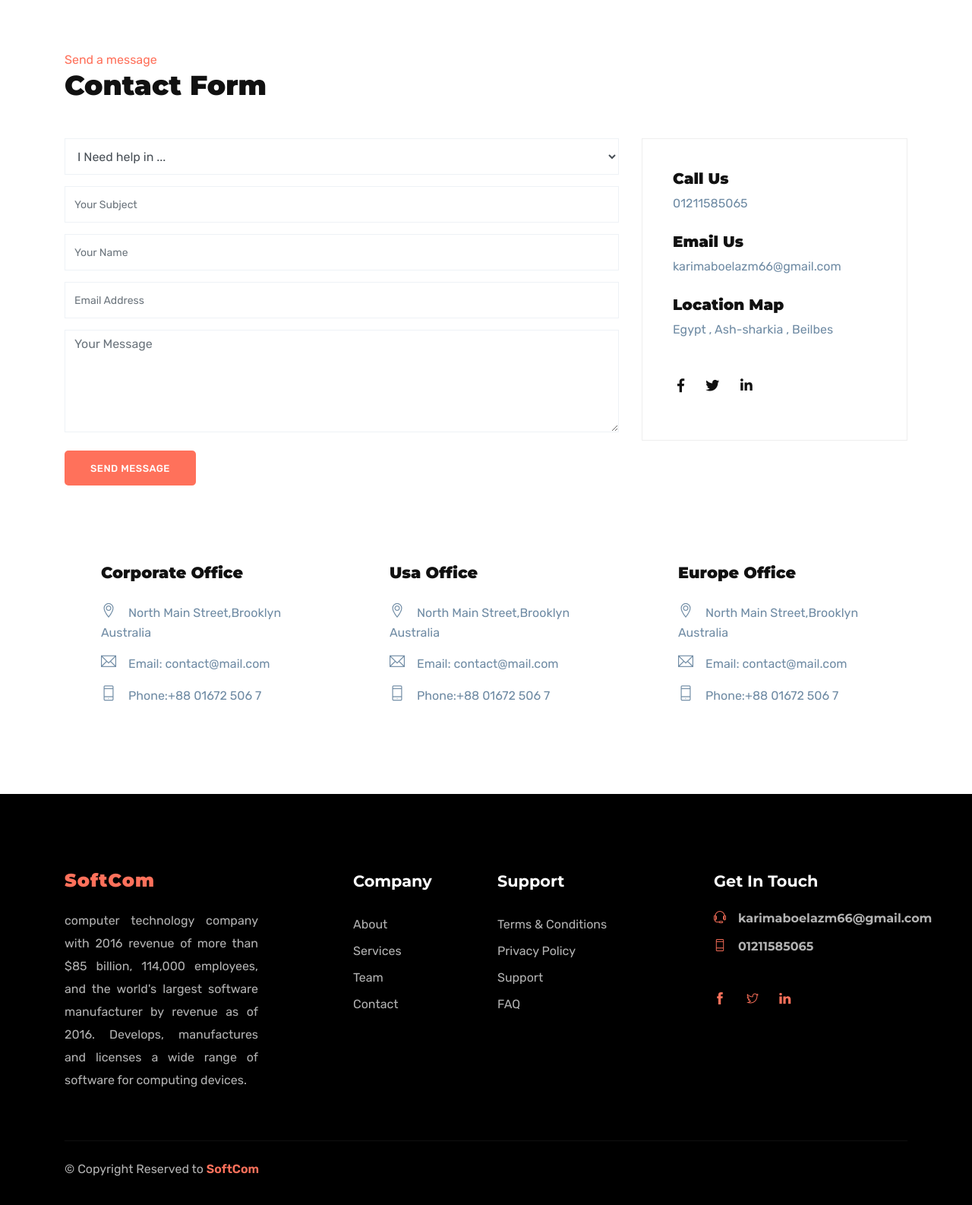
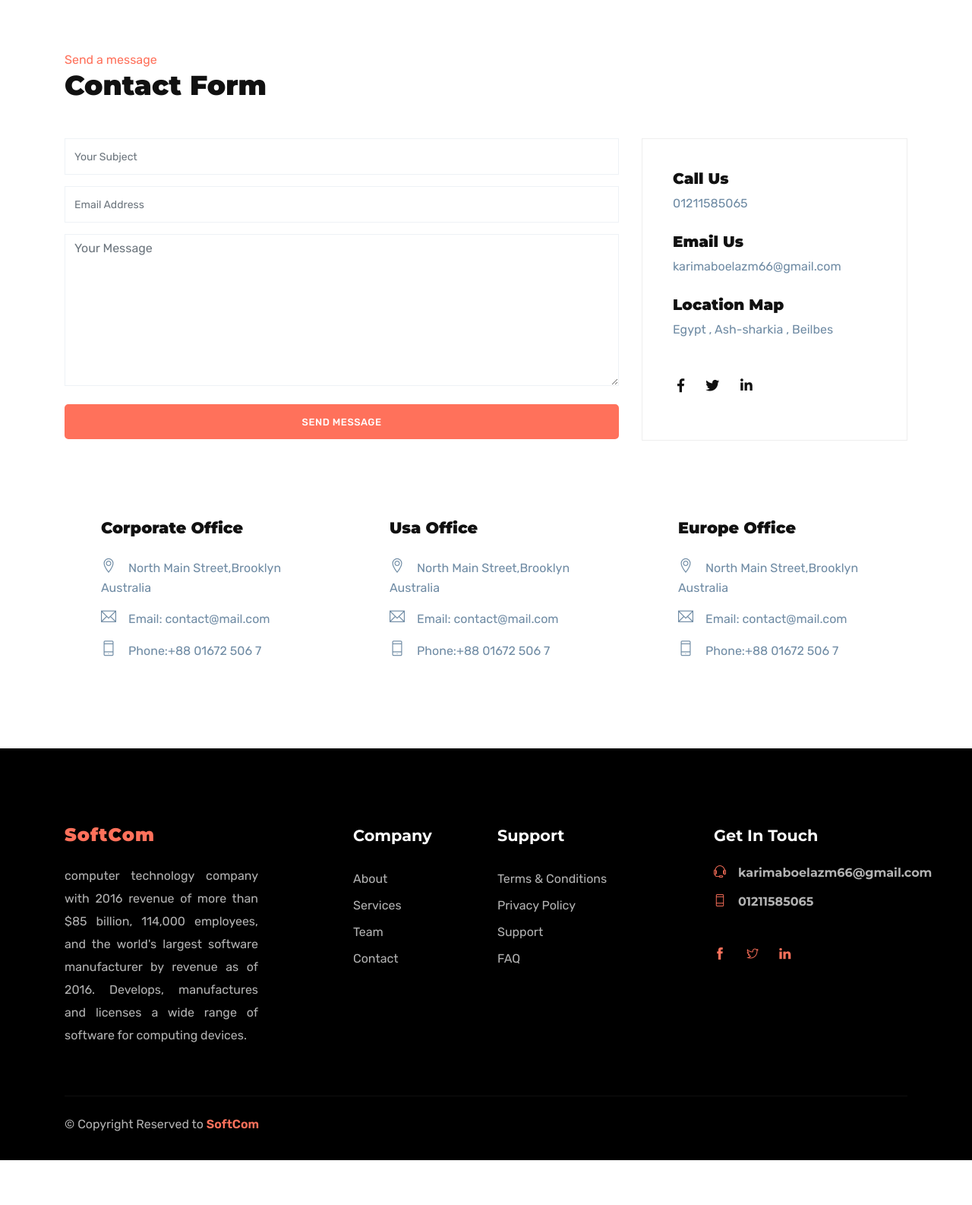
Before and after one commit to karim-aboelazm/SoftCom, a Django app: page /contact-us/ in a window 1280 px wide. Shown: the part 358-1944 px from the top of the page at 76% size. After the commit the page ends 1885 px from the top, so only its background shows below. Run offline with Django 4.2, Linux system fonts and the light colour scheme; data comes from the database, SQL or seed files in the repository; both versions use the stored data as it was after the commit; some libraries are stand-ins or nearby versions.

Commit message:
Adding Send_mails

```diff
--- /dev/null
+++ b/STARTUP/froms.py
@@ -0,0 +1,6 @@
+from django import forms
+
+class ContactForm(forms.Form):
+    subject = forms.CharField(widget=forms.TextInput())
+    email = forms.CharField(widget=forms.EmailInput())
+    msg = forms.CharField(widget=forms.TextInput())
--- a/STARTUP/templates/contact_pages/contact_us.html
+++ b/STARTUP/templates/contact_pages/contact_us.html
@@ -16,31 +16,10 @@
 
         <div class="row">
           <div class="col-lg-8">
-            <form id="contact-form" class="contact__form " method="post" action="mail.php">
-              <!-- form message -->
-              <div class="row">
-                <div class="col-12">
-                  <div class="alert alert-success contact__msg" style="display: none" role="alert">
-                    Your message was sent successfully.
-                  </div>
-                </div>
-              </div>
-
-              <div class="form-group">
-                <select class="form-control" id="exampleFormControlSelect1">
-                  <option>I Need help in ...</option>
-                  {% for cat in categories  %}
-                  <option>{{cat}}</option>
-                  {% endfor %}
-                </select>
-              </div>
-
+            <form  class="" method="post" action="/contact-us/">
+              {% csrf_token %}
               <div class="form-group">
                 <input name="subject" id="subject" type="text" class="form-control" placeholder="Your Subject">
-              </div>
-
-              <div class="form-group">
-                <input name="name" id="name" type="text" class="form-control" placeholder="Your Name">
               </div>
 
               <div class="form-group">
@@ -48,10 +27,9 @@
               </div>
 
               <div class="form-group-2 mb-4">
-                <textarea name="message" id="message" class="form-control" rows="4"
-                  placeholder="Your Message"></textarea>
+                <textarea name="msg" id="message" class="form-control" rows="6" style="height: 200px;" placeholder="Your Message"></textarea>
               </div>
-              <button class="btn btn-main" name="submit" type="submit">Send Message</button>
+              <button class="col-md-12 btn btn-main" name="submit" type="submit">Send Message</button>
             </form>
           </div>
 
--- a/STARTUP/urls.py
+++ b/STARTUP/urls.py
@@ -8,7 +8,10 @@ urlpatterns = [
     path('about-us/', AboutView.as_view(), name='about'),
     path('services/', ServiesView.as_view(), name='services'),
     path('contact-us/', ContactView.as_view(), name='contact'),
-    path('project/<slug:slug>/', Project_Done_Details.as_view(), name='project_done_details'),
+    path('project/<slug:slug>/', Project_Done_DetailsView.as_view(), name='project_done_details'),
+    path('all-categories/', CategoryView.as_view(), name='category'),
+
+
     path('accounts/', include('allauth.urls')),
     path('logout', LogoutView.as_view()),
 ]
--- a/STARTUP/views.py
+++ b/STARTUP/views.py
@@ -1,5 +1,10 @@
-from django.views.generic import TemplateView,DetailView
+from django.views.generic import TemplateView,DetailView,ListView,FormView
 from django.shortcuts import render
+from .froms import ContactForm
+from django.urls import reverse_lazy,reverse
+from django.core.mail import send_mail
+from django.conf import settings
+
 from .models import *
 
 class HomeView(TemplateView):
@@ -26,7 +31,6 @@ class AboutView(TemplateView):
         context["bg"] = Site_bg_Images.objects.latest('pk')
         return context
 
-
 class ServiesView(TemplateView):
     template_name = 'services_pages/services.html'
     def get_context_data(self, **kwargs):
@@ -38,8 +42,18 @@ class ServiesView(TemplateView):
         context["bg"] = Site_bg_Images.objects.latest('pk')
         return context
 
-class ContactView(TemplateView):
+class ContactView(FormView):
     template_name = 'contact_pages/contact_us.html'
+    form_class = ContactForm
+    success_url = reverse_lazy('startup:contact')
+    def form_valid(self,form):
+        subject = form.cleaned_data.get('subject')
+        email = form.cleaned_data['email']
+        msg = form.cleaned_data['msg']
+        myemail = settings.EMAIL_HOST_USER
+        send_mail(subject,msg,myemail,[email],fail_silently = False)
+        return super().form_valid(form)
+
     def get_context_data(self, **kwargs):
         context = super().get_context_data(**kwargs)
         context["com"] = Company.objects.latest('pk')
@@ -48,7 +62,7 @@ class ContactView(TemplateView):
         context["bg"] = Site_bg_Images.objects.latest('pk')
         return context
 
-class Project_Done_Details(TemplateView):
+class Project_Done_DetailsView(TemplateView):
     template_name = 'project_done_pages/project_done_details.html'
     def get_context_data(self, **kwargs):
         context = super().get_context_data(**kwargs)
@@ -58,3 +72,13 @@ class Project_Done_Details(TemplateView):
         context["categories"] = Job_Categories.objects.all().order_by('-pk')
         context["bg"] = Site_bg_Images.objects.latest('pk')
         return context
+
+class CategoryView(TemplateView):
+    template_name = 'category_pages/category.html'
+
+    def get_context_data(self, **kwargs):
+        context = super().get_context_data(**kwargs)
+        context["com"] = Company.objects.latest('pk')
+        context["categories"] = Job_Categories.objects.all()
+        context["bg"] = Site_bg_Images.objects.latest('pk')
+        return context
--- a/templates/snippets/head.html
+++ b/templates/snippets/head.html
@@ -15,4 +15,5 @@
   <link rel="stylesheet" href="{% static '' %}plugins/slick-carousel/slick/slick.css">
   <link rel="stylesheet" href="{% static '' %}plugins/slick-carousel/slick/slick-theme.css">
   <!-- Main Stylesheet -->
+
   <link rel="stylesheet" href="{% static '' %}css/style.css">
--- a/templates/snippets/navbar_secondary.html
+++ b/templates/snippets/navbar_secondary.html
@@ -18,15 +18,7 @@
 			</li>
 			<li class="nav-item"><a class="nav-link" href="{% url 'startup:about' %}">About</a></li>
 			<li class="nav-item"><a class="nav-link" href="{% url 'startup:services' %}">Services</a></li>
-
-			<li class="nav-item dropdown">
-				<a class="nav-link dropdown-toggle" href="#" id="dropdown05" data-toggle="dropdown" aria-haspopup="true" aria-expanded="false">Job Categories</a>
-				<ul class="dropdown-menu" aria-labelledby="dropdown05">
-					{% for cat in categories  %}
-						<li><a class="dropdown-item" href="blog-sidebar.html">{{cat}}</a></li>
-					{% endfor %}
-				</ul>
-			</li>
+			<li class="nav-item "><a class="nav-link" href="{% url 'startup:category' %}">Job Categories</a></li>
 			<li class="nav-item"><a class="nav-link" href="{% url 'startup:contact' %}">Contact</a></li>
 		</ul>
 		</div>
--- a/templates/snippets/scripts.html
+++ b/templates/snippets/scripts.html
@@ -13,4 +13,5 @@
 <script src="{% static '' %}plugins/counterup/jquery.waypoints.min.js"></script>
 <script src="{% static '' %}plugins/counterup/jquery.counterup.min.js"></script>
 <!-- Google Map -->
+
 <script src="{% static '' %}js/script.js"></script>
```
Also changed, not shown: STARTUP/templates/category_pages/category.html (added, +52 -0 lines), project/settings.py (+7 -0 lines), templates/snippets/navbar.html (+1 -8 lines), db.sqlite3.
